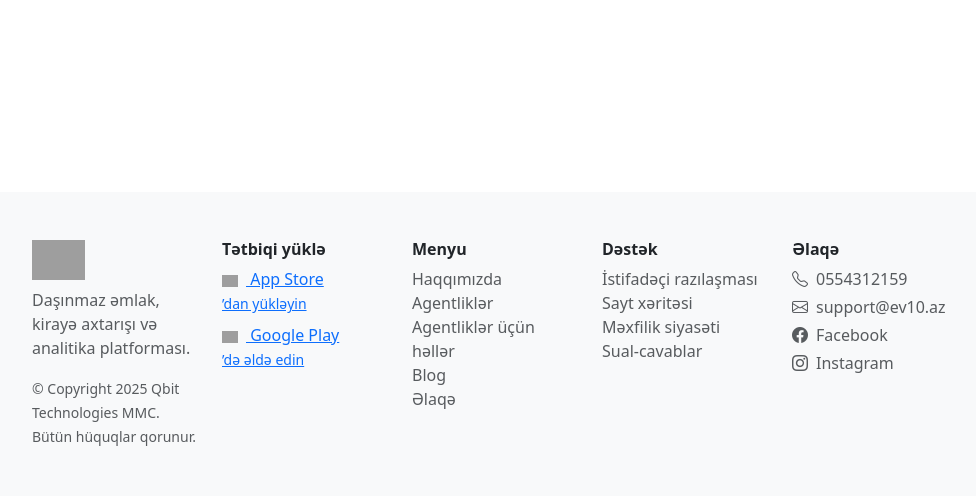
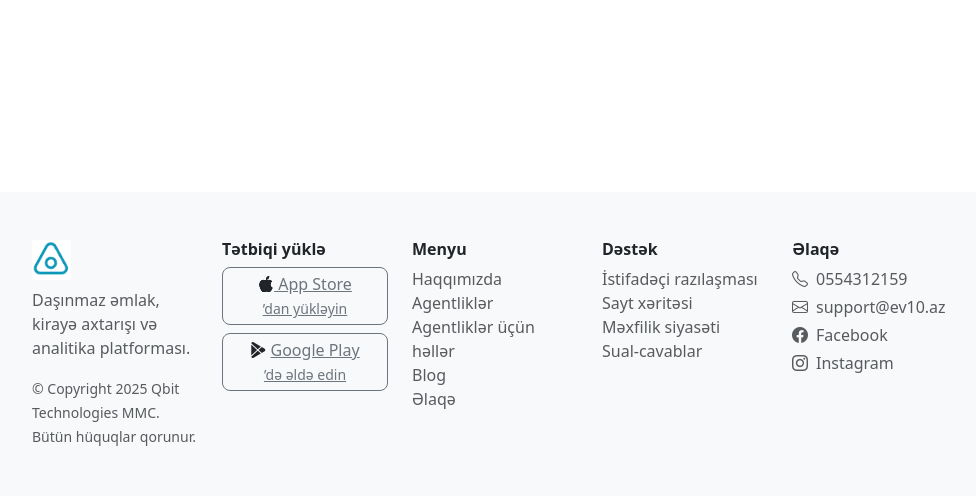
Before and after one commit to eraykarakasli/House-Rent, a PHP site: page / in a window 1280 px wide. Shown: the part 772-1268 px from the top of the page, without its empty margins (50-1026 px from the left). Run offline with PHP 8.4, Linux system fonts and the light colour scheme; grey boxes are pictures that could not be loaded.

Commit message:
footer fixed

```diff
--- a/tema/includes/footer/footer.php
+++ b/tema/includes/footer/footer.php
@@ -3,20 +3,24 @@
 
 <footer class="bg-light py-5">
     <div class="container">
-        <div class="row text-center text-lg-start gy-4">
+        <div class="d-flex justify-content-between row text-center text-lg-start gy-4">
 
             <!-- Logo ve açıklama -->
             <div class="col-12 col-md-6 col-lg-2">
-                <img src="logo.png" alt="Logo" style="height: 40px;">
+                <img src="../../../assets/icon.png" alt="Logo" style="height: 40px;">
                 <p class="mt-2 text-muted">Daşınmaz əmlak, kirayə axtarışı və analitika platforması.</p>
                 <small class="text-muted">© Copyright 2025 Qbit Technologies MMC.<br> Bütün hüquqlar qorunur.</small>
             </div>
 
             <!-- Mobil Uygulama -->
-            <div class="col-12 col-md-6 col-lg-2">
+            <div class="col-12 col-md-6 col-lg-2 ">
                 <h6 class="fw-bold">Tətbiqi yüklə</h6>
-                <a href="#"><img src="https://upload.wikimedia.org/wikipedia/commons/5/5f/Apple_logo_black.svg" width="16" class="me-2"> App Store <br><small>’dan yükləyin</small></a><br>
-                <a href="#" class="mt-2 d-inline-block"><img src="https://upload.wikimedia.org/wikipedia/commons/7/78/Google_Play_Store_badge_EN.svg" width="16" class="me-2"> Google Play <br><small>’də əldə edin</small></a>
+                <div class="border border-secondary rounded-3 p-1 text-center mb-2">
+                    <i class="bi-apple text-dark"></i><a class="text-secondary" href="#"> App Store <br><small>’dan yükləyin</small></a><br>
+                </div>
+                <div class="border border-secondary rounded-3 p-1 text-center">
+                <i class="bi-google-play text-dark"></i> <a class="text-secondary" href="#" class="mt-2 d-inline-block"> Google Play <br><small>’də əldə edin</small></a>
+                </div>
             </div>
 
             <!-- Menü -->
```
